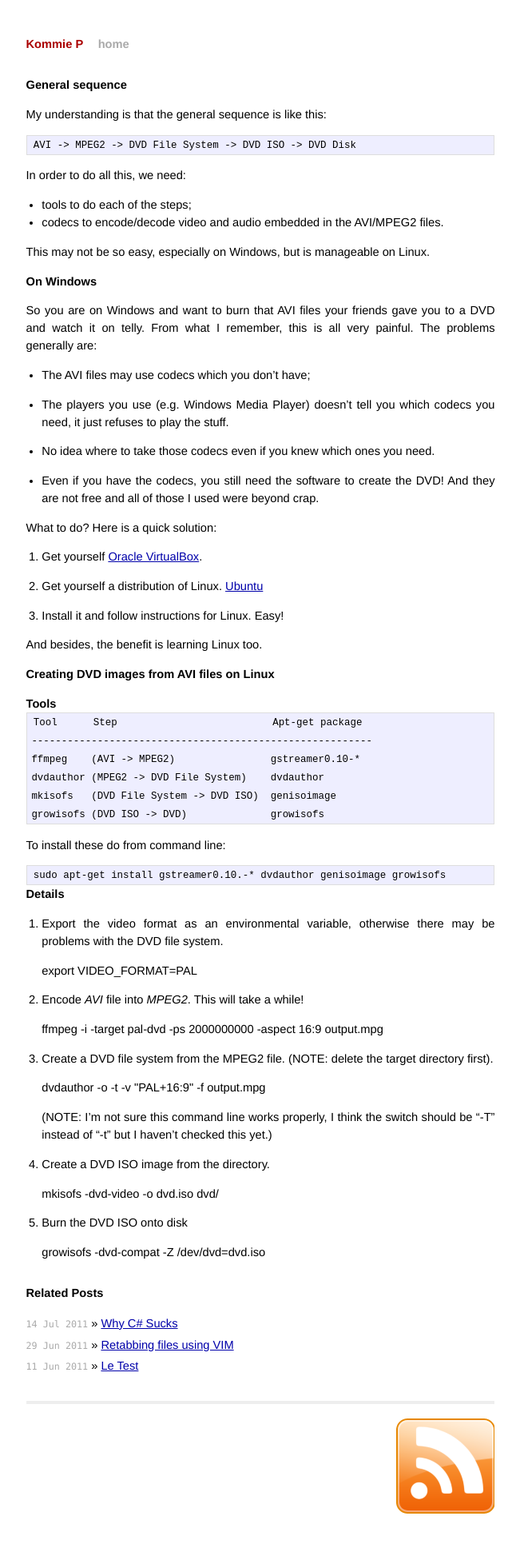
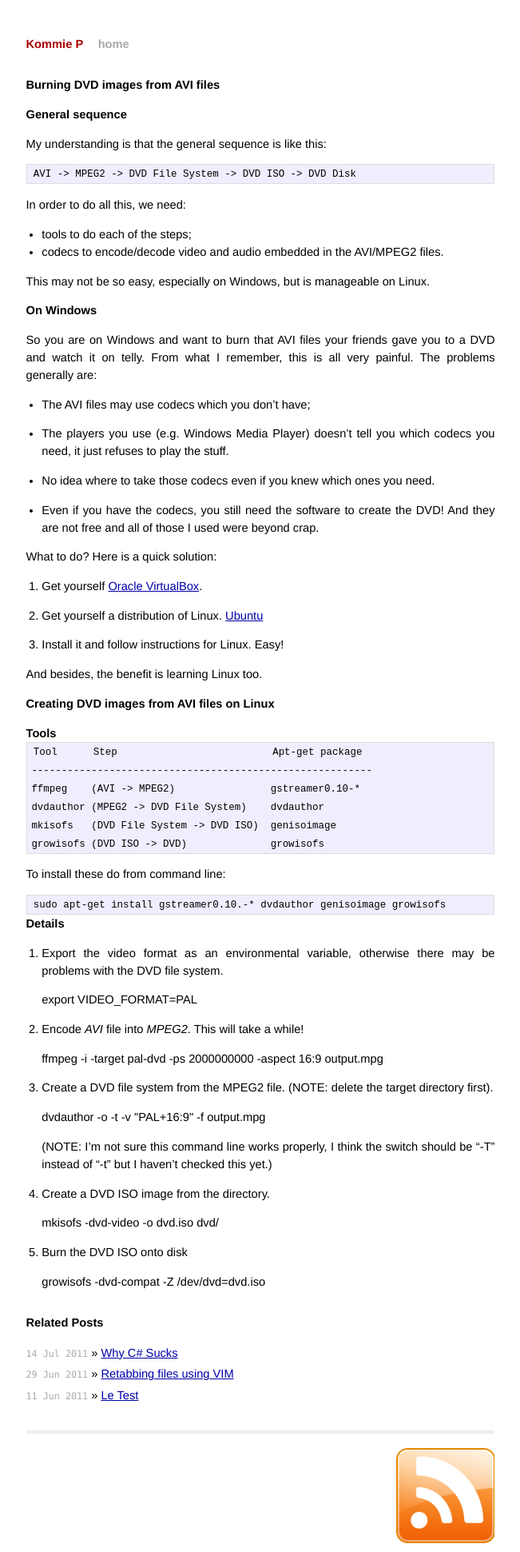
Before and after one commit to ppanyukov/ppanyukov.github.com, a Jekyll site: the page built from _posts/2011-07-11-create-dvd-from-avi.md, in a window 1280 px wide. Shown: the whole page at 80% size, without its empty margins (314-965 px from the left). Built offline with Jekyll 4.4.1, drawn with Linux system fonts in a browser that asks for light colours; Markdown is read by kramdown in place of the engine named in the settings; before the commit the page ends 1904 px from its top, so only the background shows below that.

Commit message:
Formatting

```diff
--- a/_posts/2011-07-11-create-dvd-from-avi.md
+++ b/_posts/2011-07-11-create-dvd-from-avi.md
@@ -2,6 +2,7 @@
 layout: post
 title: Burning DVD images from AVI files
 ---
+# Burning DVD images from AVI files #
 
 ## General sequence ##
 
```
